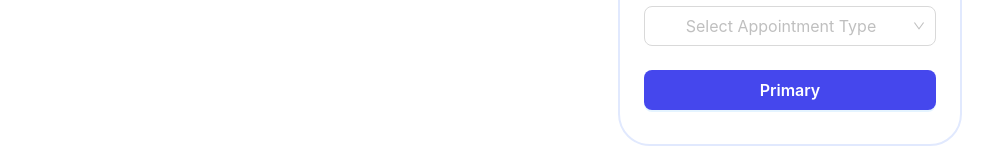
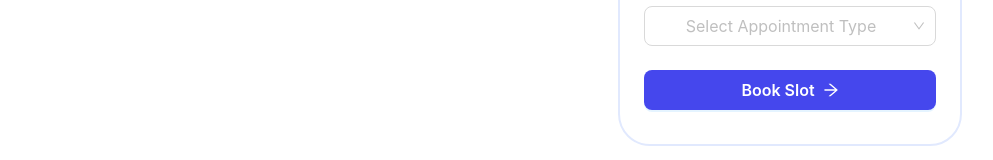
Before and after one commit to Mr-Soni532/ALS---Ace-Legal-Services, a React (Create React App) app in the folder frontend/: page / in a window 1280 px wide. Shown: the part 669-829 px from the top of the page, without its empty margins (128-1121 px from the left). Built offline with nearby package versions, Linux system fonts and the light colour scheme.

Commit message:
modified button text

```diff
--- a/frontend/src/components/appointment_form/Appointment_form.jsx
+++ b/frontend/src/components/appointment_form/Appointment_form.jsx
@@ -1,7 +1,7 @@
 import React from 'react'
 import './apo-form.style.css'
 import { Button, Form, Input, Select } from 'antd';
-import { UserOutlined } from '@ant-design/icons';
+import { ArrowRightOutlined, UserOutlined } from '@ant-design/icons';
 import styles from './hardStyling';
 import { Option } from 'antd/es/mentions';
 const Appointment_form = () => {
@@ -57,7 +57,8 @@ const Appointment_form = () => {
                     </Form.Item>
                     <Form.Item>
                         <Button block type="primary" style={styles.formBtn} size='large' htmlType='submit'>
-                            Primary
+                            Book Slot
+                            <ArrowRightOutlined />
                         </Button>
                     </Form.Item>
                 </Form>
```
